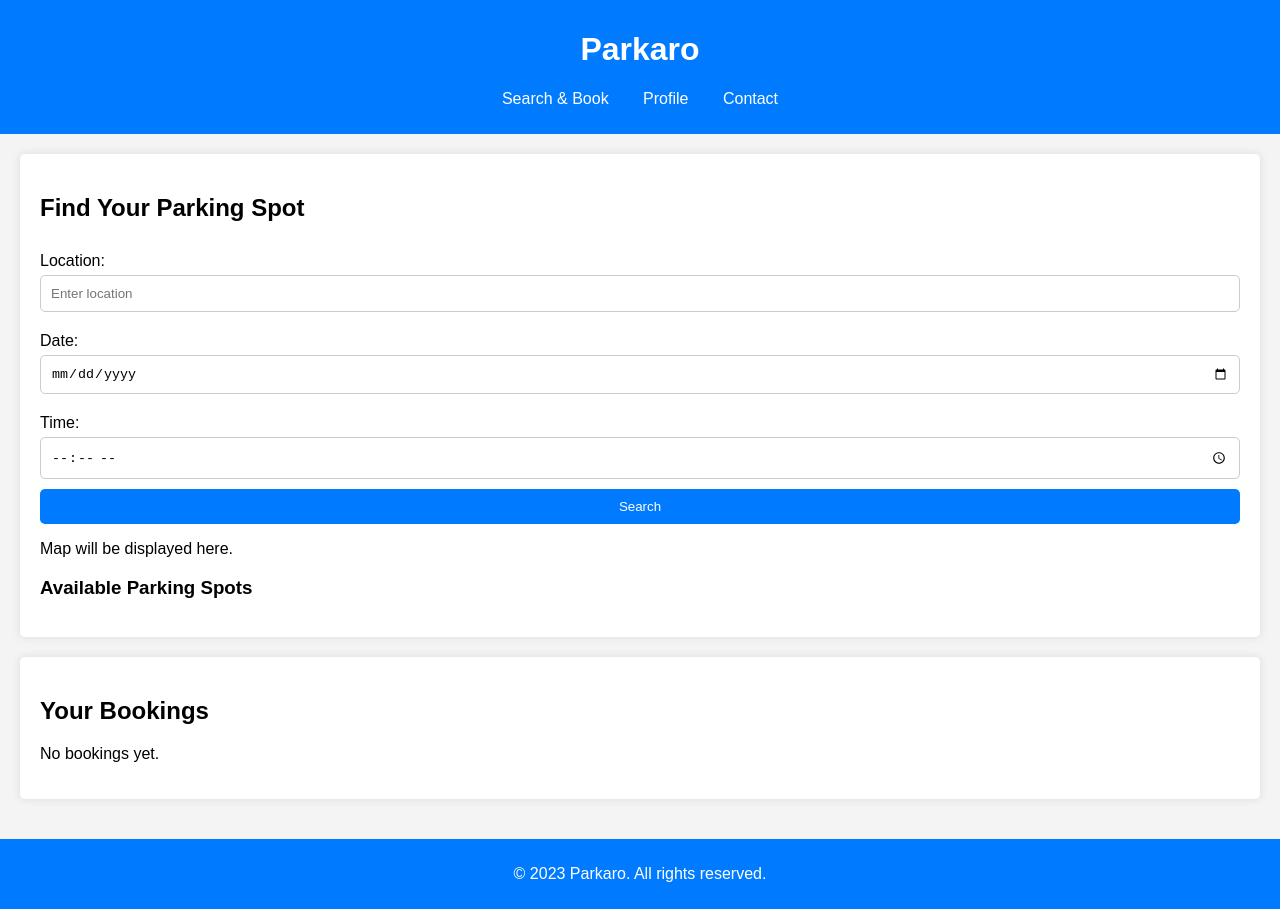
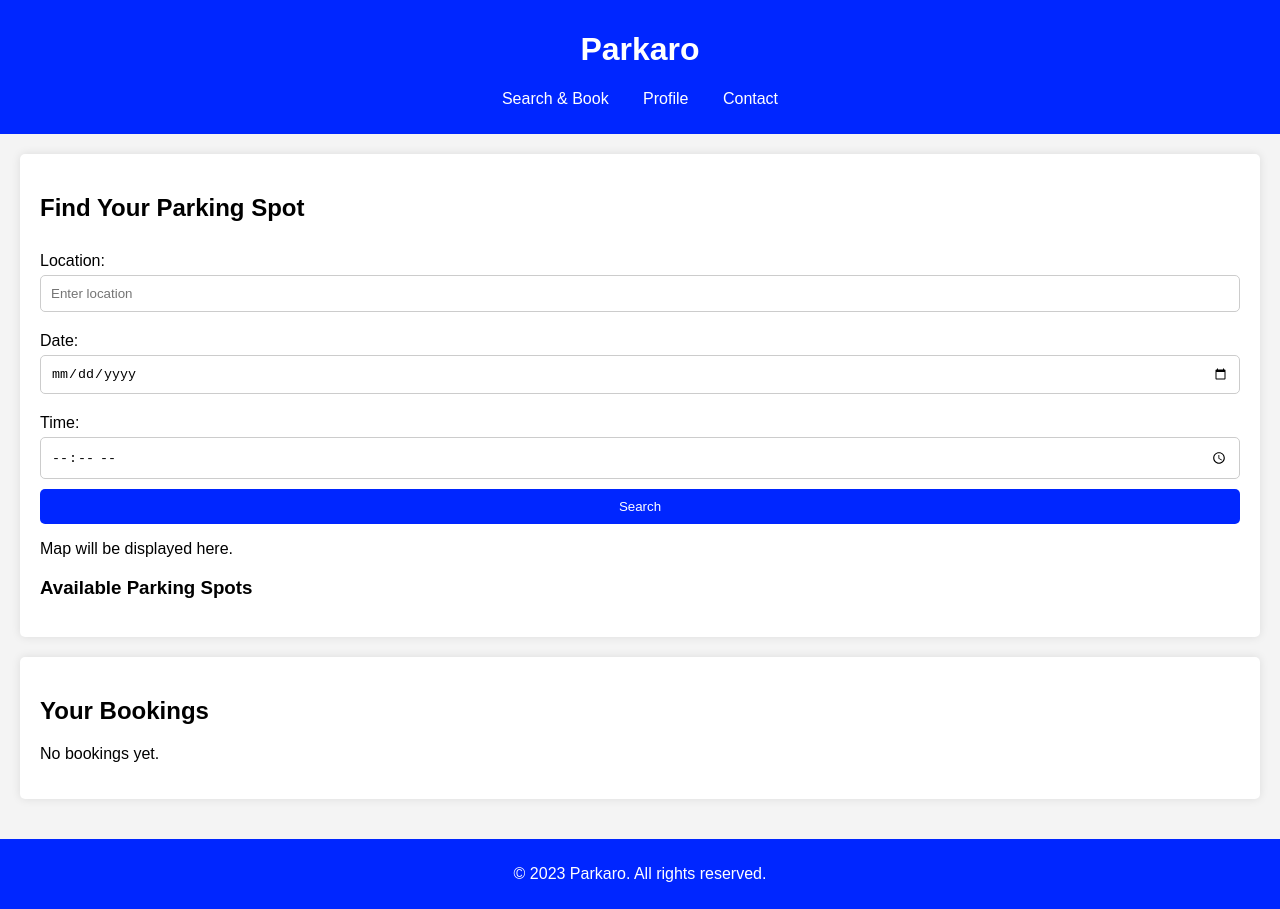
Before and after one commit to Arjunksonkar/Parkkro, a plain HTML site: page index.html in a window 1280 px wide. Drawn offline with Linux system fonts and the light colour scheme.

Commit message:
back color change

```diff
--- a/styles.css
+++ b/styles.css
@@ -6,7 +6,7 @@ body {
 }
 
 header {
-    background: #007BFF;
+    background: #0026ff;
     color: white;
     padding: 10px 0;
     text-align: center;
@@ -57,7 +57,7 @@ form input {
 
 form button {
     padding: 10px;
-    background: #007BFF;
+    background: #0026ff;
     color: white;
     border: none;
     border-radius: 5px;
@@ -65,13 +65,13 @@ form button {
 }
 
 form button:hover {
-    background: #0056b3;
+    background: #09008a;
 }
 
 footer {
     text-align: center;
     padding: 10px 0;
-    background: #007BFF;
+    background: #0026ff;
     color: white;
     position: relative;
     bottom: 0;
```
